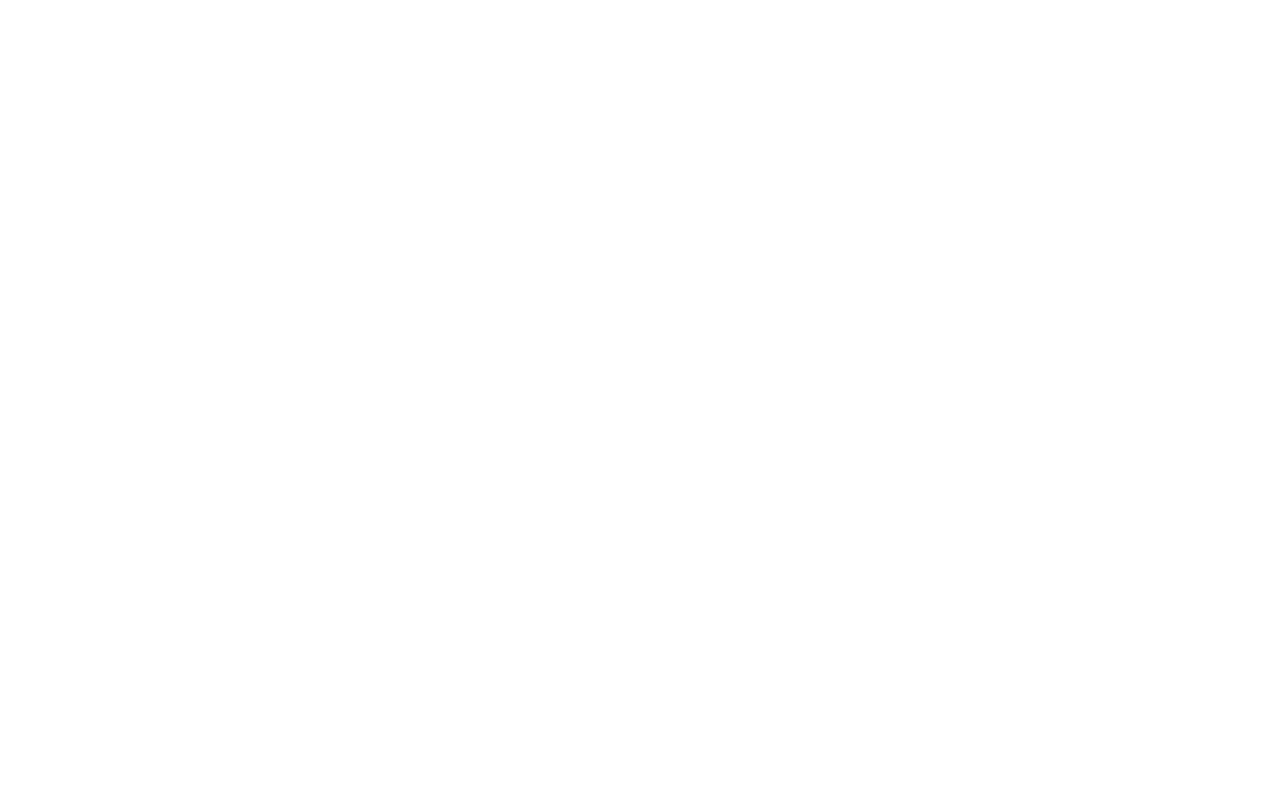
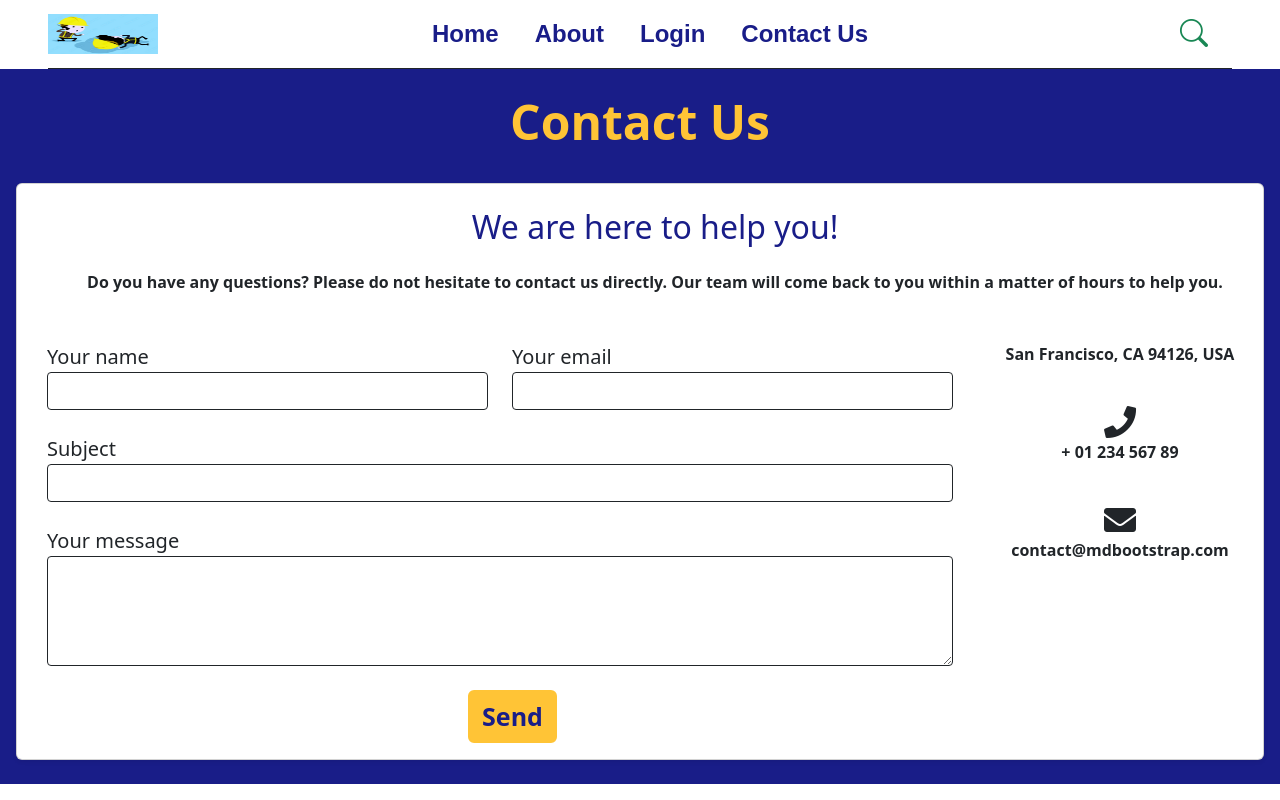
Before and after one commit to ApurvaK24/accidentincident, a React (Create React App) app: page /contact in a window 1280 px wide. Before the commit this address had no page. Shown: the top 800 px of the page. Built offline with nearby package versions, Linux system fonts and the light colour scheme; a small style sheet from the web is missing.

Commit message:
contact us

```diff
--- a/public/index.html
+++ b/public/index.html
@@ -28,6 +28,8 @@
     <!-- Bootstrap CSS -->
 <link href="https://cdn.jsdelivr.net/npm/bootstrap@5.3.0/dist/css/bootstrap.min.css" rel="stylesheet" integrity="sha384-rbs5vjstu9I82Kg1o3cFQV+lFqLgG6ElWd5eTx1uGACF4zA3b5/n5OVOc5iNGCsG" crossorigin="anonymous">
 
+<link rel="stylesheet" href="https://cdnjs.cloudflare.com/ajax/libs/font-awesome/5.15.3/css/all.min.css" integrity="sha384-mQ93GR66B00ZXjt0YO5KlohRA5SY5Vl0QbYdTE3I5miF/00FmCWfYlBDpd3O/Enf" crossorigin="anonymous">
+
 <!-- Bootstrap JS Bundle (Popper included) -->
 <script src="https://cdn.jsdelivr.net/npm/bootstrap@5.3.0/dist/js/bootstrap.bundle.min.js" integrity="sha384-cHj6aR+L/Z6XaU2mz9I/cdK3Uzdp6geQ67JXnvvA6Ld6UigeyYpYBBks0BObL3cy" crossorigin="anonymous"></script>
 
--- a/src/App.js
+++ b/src/App.js
@@ -10,6 +10,7 @@
 import 'bootstrap-icons/font/bootstrap-icons.css'
 import './Components/style.css'
 import Footer from './Components/Footer';
+import ContactUs from './Components/ContactUs';
 import {BrowserRouter,Routes,Route} from 'react-router-dom'
 
 function App() {
@@ -23,6 +24,7 @@
   <Footer></Footer>*/}
   <Route path="/" element={<Home />}/>
       <Route path="/about" element={<About />} />
+      <Route path="/contact" element={<ContactUs />} />
       </Routes>
 
     </BrowserRouter>
--- /dev/null
+++ b/src/Components/ContactUs.jsx
@@ -0,0 +1,134 @@
+import React from "react";
+import Navbar from "./Navbar";
+import Footer from "./Footer";
+
+const ContactUs = () => {
+    return (
+       <div>
+         <Navbar />
+        <div class="container-fluid px-3 py-4 hh">
+
+            <h2 class="text-center display-5 fw-bold">Contact Us</h2>
+
+            <br></br>
+
+            <div class="row row-cols-9 row-cols-sm-12 row-cols-md-9 g-9 gg">
+                <div class="col">
+                    <div class="card shadow-sm">
+
+                    <div class="contact">
+                        <section class="mb-3">
+
+                            <h2 class="h1-responsive font-weight-bold text-center my-4">We are here to help you!</h2>
+
+                            <p class="text-center w-responsive mx-auto mb-5">Do you have any questions? Please do not hesitate to contact us directly. Our team will come back to you within
+                                a matter of hours to help you.</p>
+
+                            <div class="row">
+
+
+                                <div class="col-md-9 mb-md-0 mb-9">
+                                    <form id="contact-form" name="contact-form" action="mail.php" method="POST">
+
+                                        <div class="row">
+
+                                            <div class="col-md-6">
+                                                <div class="md-form mb-4">
+                                                <label for="name" class="">Your name</label>
+                                                    <input type="text" id="name" name="name" class="form-control" />
+
+                                                </div>
+                                            </div>
+
+
+                                            <div class="col-md-6">
+                                                <div class="md-form mb-4">
+                                                <label for="email" class="">Your email</label>
+
+                                                    <input type="text" id="email" name="email" class="form-control" />
+                                                </div>
+                                            </div>
+
+
+                                        </div>
+
+
+                                        <div class="row">
+                                            <div class="col-md-12">
+                                                <div class="md-form mb-4">
+                                                <label for="subject" class="">Subject</label>
+                                                    <input type="text" id="subject" name="subject" class="form-control" />
+
+                                                </div>
+                                            </div>
+                                        </div>
+
+                                        <div class="row">
+
+
+                                            <div class="col-md-12">
+
+                                                <div class="md-form mb-4">
+                                                <label for="message">Your message</label>
+                                                    <textarea type="text" id="message" name="message" rows="4" class="form-control md-textarea"></textarea>
+
+                                                </div>
+
+                                            </div>
+                                        </div>
+
+
+                                    </form>
+
+                                    <div class="text-center text-md-left">
+                                        <a class="btn btn-primary" onclick="document.getElementById('contact-form').submit();">Send</a>
+                                    </div>
+                                    <div class="status"></div>
+                                </div>
+
+                                <div class="col-md-3 text-center">
+                                    <ul class="list-unstyled mb-0">
+                                        <li>{/*<i class="fas fa-map-marker-alt fa-2x"></i>*/}
+                                        <i class="fa-solid fa-location-dot"></i>
+                                            <p>San Francisco, CA 94126, USA</p>
+                                        </li>
+
+                                        <li><i class="fas fa-phone mt-4 fa-2x"></i>
+                                            <p>+ 01 234 567 89</p>
+                                        </li>
+
+                                        <li><i class="fas fa-envelope mt-4 fa-2x"></i>
+                                            <p>contact@mdbootstrap.com</p>
+                                        </li>
+                                    </ul>
+                                </div>
+
+
+                            </div>
+
+                        </section>
+
+
+
+
+
+
+
+                    </div>
+                </div>
+
+            </div>
+
+
+
+
+        </div>
+
+
+        </div>
+          <Footer />
+          </div>
+    )
+}
+
+export default ContactUs
--- a/src/Components/Navbar.js
+++ b/src/Components/Navbar.js
@@ -13,7 +13,7 @@
         <li><Link to="/" class="nav-link px-2 menu-color">Home</Link></li>
         <li><Link to="/about" class="nav-link px-2 menu-color">About </Link></li>
         <li><Link to="#" class="nav-link px-2 menu-color">Login</Link></li>
-        <li><Link to="#" class="nav-link px-2 menu-color">Contact Us</Link></li>
+        <li><Link to="/contact" class="nav-link px-2 menu-color">Contact Us</Link></li>
       </ul>
 
       <div class="col-md-3 text-end">
--- a/src/Components/style.css
+++ b/src/Components/style.css
@@ -122,3 +122,34 @@
 .cc:hover{
     box-shadow: 10px 10px 10px #FFC436;
 }
+
+
+
+
+
+.contact{
+    margin-left: 30px;
+}
+
+.contact h2{
+    color:#191D88;
+}
+.contact p{
+    font-weight: 600;
+}
+.contact label{
+    font-size: 20px;
+    font-weight: 500;
+}
+.contact input{
+    border: 1px solid ;
+  border-radius: 4px;
+}
+.contact textarea{
+    border: 1px solid ;
+  border-radius: 4px;
+}
+
+.contact a{
+    background-color: #FFC436;
+}
```
